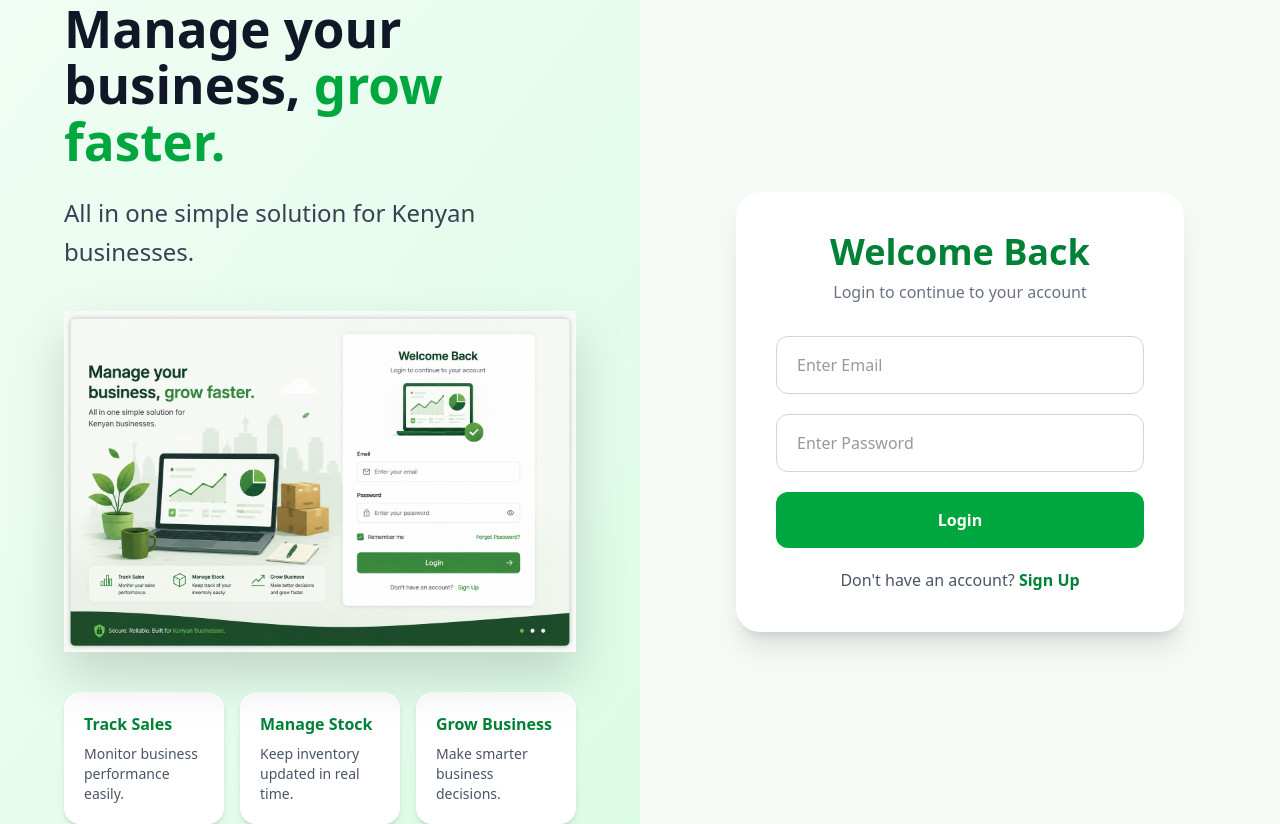
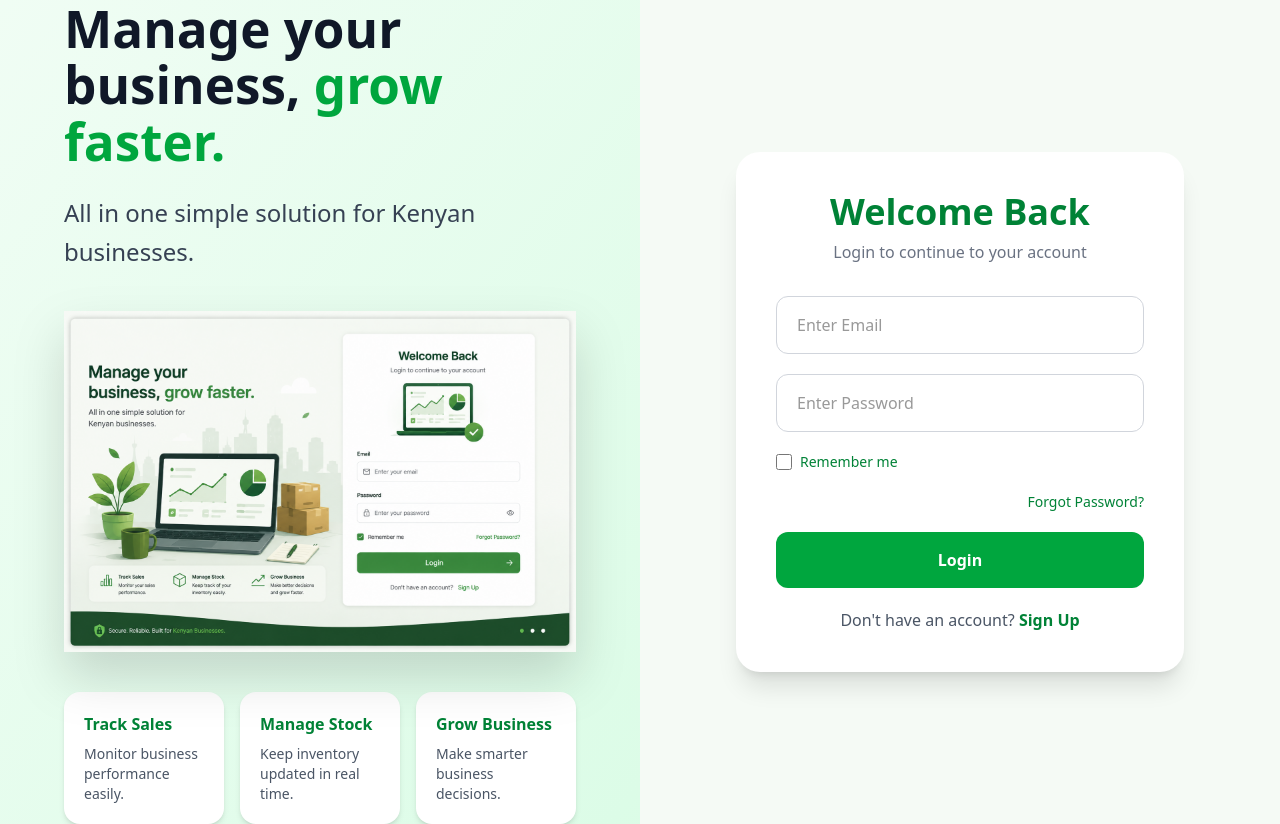
Before and after one commit to John-M23/Duka-Yetu, a React (Vite) app: page /login in a window 1280 px wide. Built offline with nearby package versions, Linux system fonts and the light colour scheme.

Commit message:
solved the header and content

```diff
--- a/src/Layouts/DashboardLayout.jsx
+++ b/src/Layouts/DashboardLayout.jsx
@@ -6,7 +6,7 @@ export default function DashboardLayout({ children }) {
   const [sidebarOpen, setSidebarOpen] = useState(false);
 
   return (
-    <div className=" min-h-screen  flex bg-[#f5f7fb]">
+    <div className=" min-h-screen  flex bg-gray-100">
 
       {/* SIDEBAR: Pinned to the left side */}
       <Sidebar
@@ -15,7 +15,7 @@ export default function DashboardLayout({ children }) {
       />
 
       {/* MAIN CONTAINER: Takes up the remaining horizontal space */}
-      <div className="flex-1 flex flex-col min-w-0">
+      <div className="flex-1 flex flex-col min-w-0 pt-16">
 
         {/* HEADER: Ensure DashboardHeader has 'fixed' or 'sticky' and 'top-0' inside its own component */}
         <DashboardHeader setSidebarOpen={setSidebarOpen} />
--- a/src/components/DashboardHeader.jsx
+++ b/src/components/DashboardHeader.jsx
@@ -3,7 +3,7 @@ import { FaBars, FaBell, FaChevronDown } from "react-icons/fa";
 // 1. Accept setSidebarOpen as a prop from DashboardLayout
 export default function DashboardHeader({ setSidebarOpen }) {
   return (
-    <header className="h-16 bg-white border-b border-gray-200 flex items-center justify-between px-6 fixed top-0 left-0 right-0 z-50">
+    <header className="h-16 bg-white border-b border-gray-200 flex items-center justify-between  fixed px-6 top-0 left-0 right-0 z-50">
 
       {/* LEFT SIDE */}
       <div className="flex items-center gap-4 sm:gap-6">
--- a/src/components/Sidebar.jsx
+++ b/src/components/Sidebar.jsx
@@ -105,7 +105,7 @@ export default function Sidebar({ sidebarOpen, setSidebarOpen }) {
             Settings
           </Link>
 
-          {/* PUSHES LOGOUT TO BOTTOM */}
+
           <Link
             to="/logout"
             className="flex items-center gap-3 hover:bg-green-600 px-4 py-3 rounded-xl transition mt-auto"
--- a/src/pages/Login.jsx
+++ b/src/pages/Login.jsx
@@ -144,6 +144,26 @@ export default function Login() {
             required
           />
 
+            <label className="flex items-center space-x-2 text-sm">
+              <input
+                type="checkbox"
+                name="remember"
+                checked={formData.remember}
+                onChange={handleChange}
+                className="form-checkbox h-4 w-4 text-green-600 cursor-pointer"
+              />
+              <span className="text-green-700"> Remember me</span>
+            </label>
+
+
+         <h3 className="text-sm text-gray-600 text-right">
+            <Link
+              to="/forgot-password"
+              className="text-green-700 hover:underline"
+            >
+              Forgot Password?
+            </Link>
+          </h3>
           <button
             type="submit"
             className="w-full bg-green-600 hover:bg-green-700 text-white font-semibold py-4 rounded-xl transition duration-300"
--- a/src/pages/Staff.jsx
+++ b/src/pages/Staff.jsx
@@ -1,6 +1,7 @@
 import react from 'react'
 import DashboardLayout from "../Layouts/DashboardLayout";
 import { Link } from 'react-router-dom';
+import { PiEyeThin } from "react-icons/pi";
 
 export default function Staff()
 {    return(
@@ -41,7 +42,7 @@ export default function Staff()
                         <td className="px-4 py-2">john@gmail.com</td>
                         <td className="px-4 py-2">+254712345678</td>
                         <td className='px-4 py-2'>203</td>
-                        <td className='px-4 py-2 '>1234</td>
+                        <td className='px-4 py-2 '>1234 <PiEyeThin  className="text-green-700"/></td>
                         <td className="px-4 py-2 space-x-2">
                             <button className="bg-blue-500 text-white px-2 py-1 rounded text-xs hover:bg-blue-600">
                                 Edit
```
Also changed, not shown: src/components/Footer.jsx (line endings or trailing spaces).
